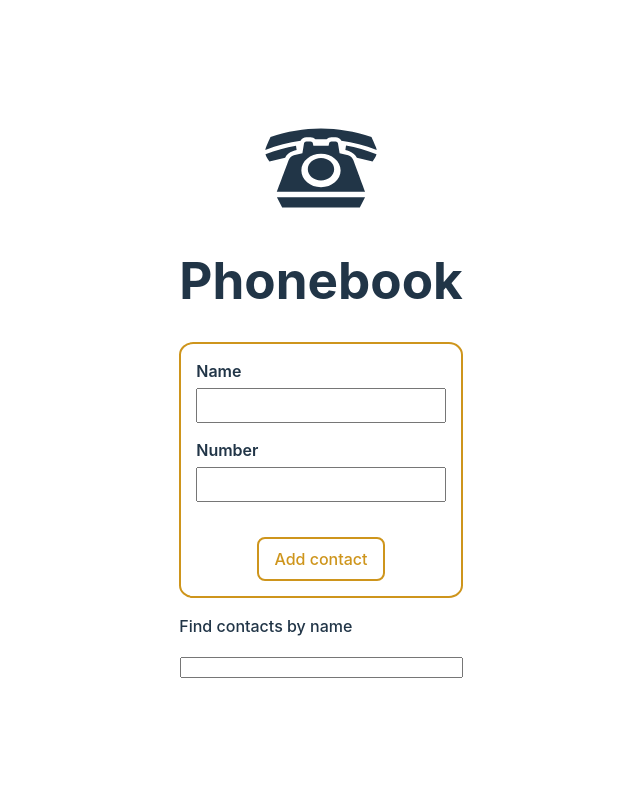
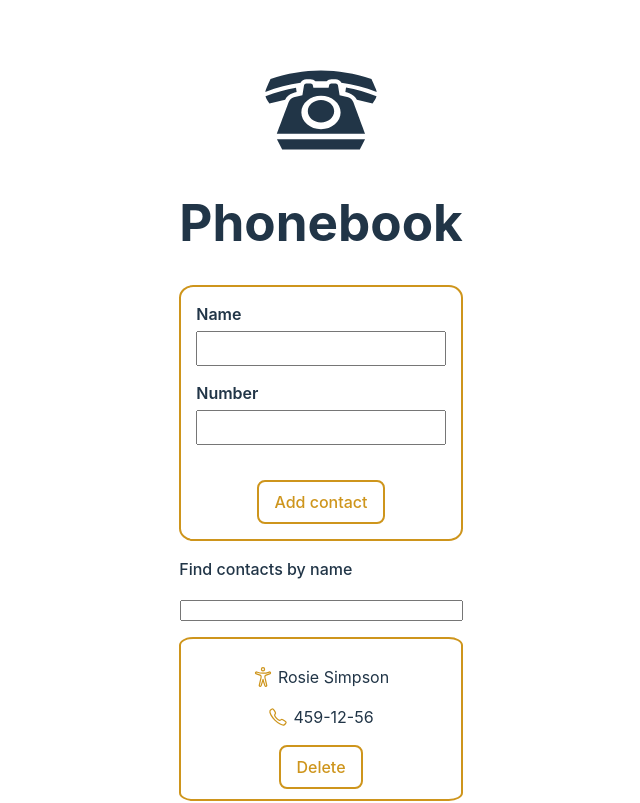
Before and after one commit to d-sofiika/goit-react-hw-03-error, a React (Vite) app: page / in a window 1280 px wide. Shown: the top 803 px of the page, without its empty margins (319-959 px from the left). Built offline with nearby package versions, Linux system fonts and the light colour scheme.

Commit message:
new function

```diff
--- a/src/Components/Contact/Contact.jsx
+++ b/src/Components/Contact/Contact.jsx
@@ -3,7 +3,15 @@ import { IoAccessibilityOutline } from "react-icons/io5"
 import { IoCallOutline } from "react-icons/io5";
 
 const Contact = ({ data: { id, name, number }, onDelete }) => {
+  return (
+    <div className={css.container}>
 
+        <p className={css.data}><IoAccessibilityOutline className={css.iconContact} size="20"/>{name}</p>
+        <p className={css.data}><IoCallOutline className={css.iconContact} size="20"/>{number}</p>
+
+      <button className={css.btn} onClick={() => onDelete(id)}>Delete</button>
+    </div>
+  );
 };
 
 export default Contact;
```
